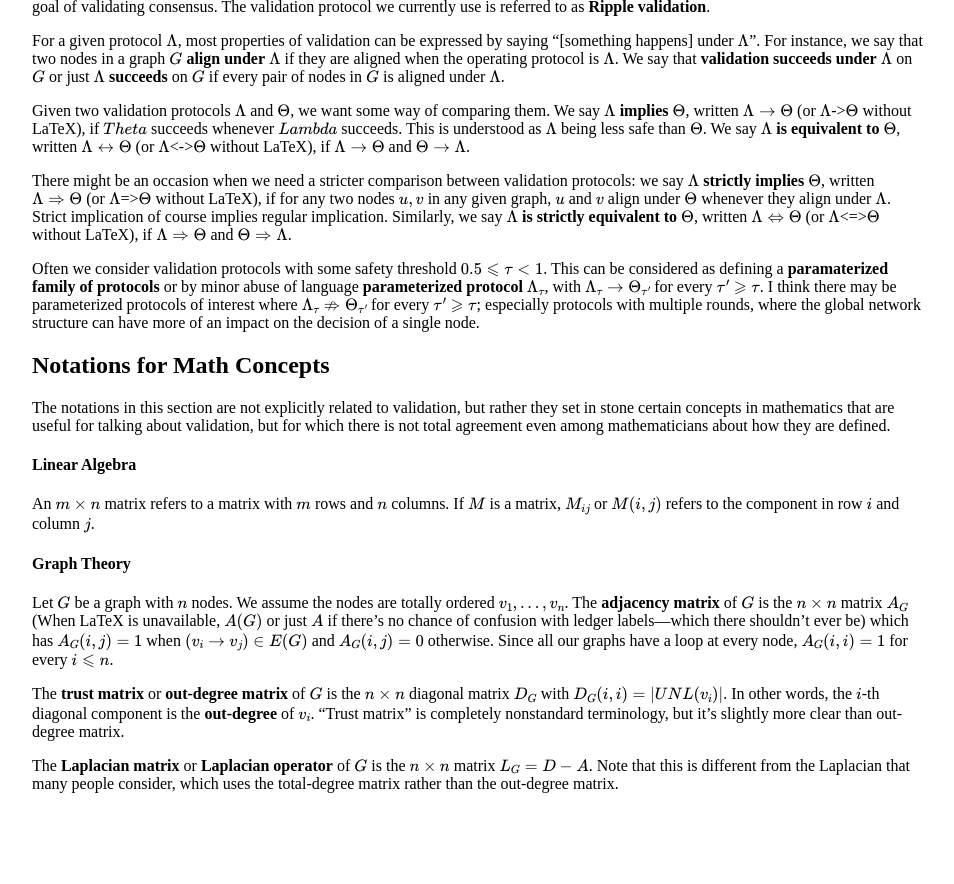
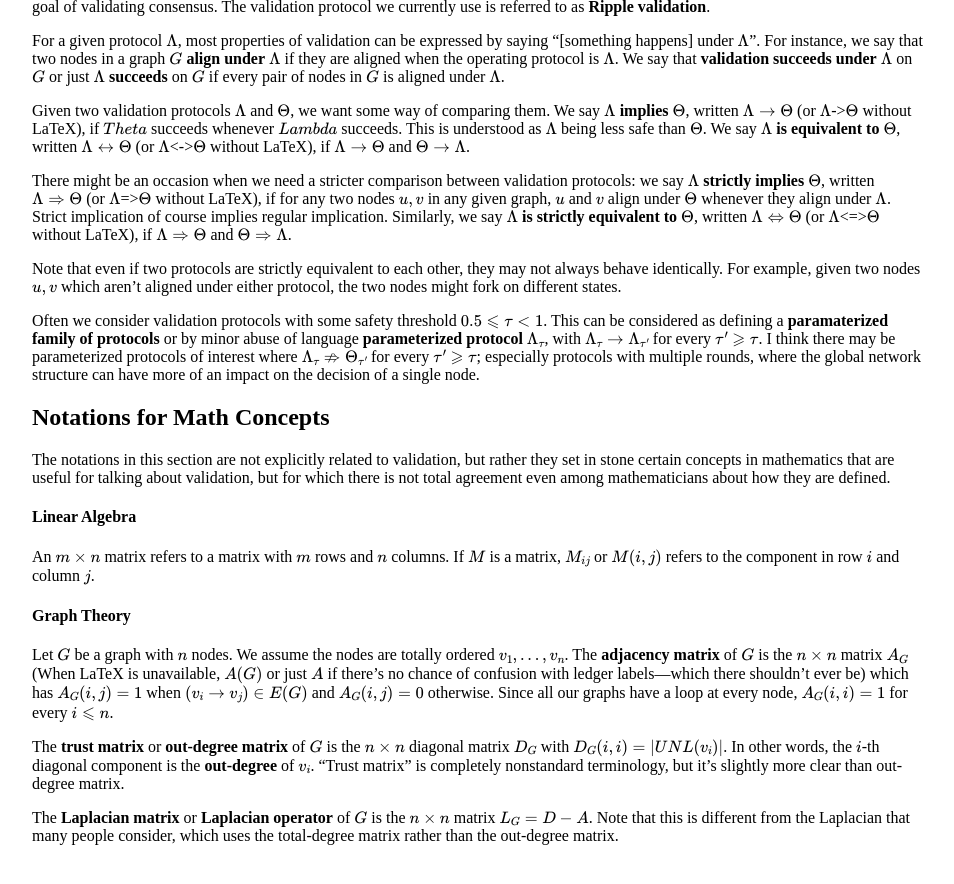
Before and after one commit to ChronusZ/chronusz.github.io, a Jekyll site: the page built from _posts/2017-06-22-validation-notation.md, in a window 1280 px wide and 900 px high, scrolled down 2613 px. Shown: the top 884 px of the window, without its empty margins (160-1114 px from the left). Built offline with Jekyll 4.4.1, drawn with Linux system fonts in a browser that asks for light colours; formulas are drawn with MathJax 3; before the commit the page ends 3466 px from its top, so only the background shows below that.

Commit message:
Minor revisions and improvements

```diff
--- a/_posts/2017-06-22-validation-notation.md
+++ b/_posts/2017-06-22-validation-notation.md
@@ -74,7 +74,9 @@ Given two validation protocols $$\Lambda$$ and $$\Theta$$, we want some way of c
 
 There might be an occasion when we need a stricter comparison between validation protocols: we say $$\Lambda$$ **strictly implies** $$\Theta$$, written $$\Lambda\Rightarrow\Theta$$ (or $$\Lambda$$=\>$$\Theta$$ without LaTeX), if for any two nodes $$u,v$$ in any given graph, $$u$$ and $$v$$ align under $$\Theta$$ whenever they align under $$\Lambda$$. Strict implication of course implies regular implication. Similarly, we say $$\Lambda$$ **is strictly equivalent to** $$\Theta$$, written $$\Lambda\Leftrightarrow\Theta$$ (or $$\Lambda$$\<=\>$$\Theta$$ without LaTeX), if $$\Lambda\Rightarrow\Theta$$ and $$\Theta\Rightarrow\Lambda$$.
 
-Often we consider validation protocols with some safety threshold $$0.5\leqslant\tau<1$$. This can be considered as defining a **paramaterized family of protocols** or by minor abuse of language **parameterized protocol** $$\Lambda_{\tau}$$, with $$\Lambda_{\tau}\rightarrow\Theta_{\tau'}$$ for every $$\tau'\geqslant \tau$$. I think there may be parameterized protocols of interest where $$\Lambda_{\tau}\nRightarrow\Theta_{\tau'}$$ for every $$\tau'\geqslant \tau$$; especially protocols with multiple rounds, where the global network structure can have more of an impact on the decision of a single node.
+Note that even if two protocols are strictly equivalent to each other, they may not always behave identically. For example, given two nodes $$u,v$$ which aren't aligned under either protocol, the two nodes might fork on different states.
+
+Often we consider validation protocols with some safety threshold $$0.5\leqslant\tau<1$$. This can be considered as defining a **paramaterized family of protocols** or by minor abuse of language **parameterized protocol** $$\Lambda_{\tau}$$, with $$\Lambda_{\tau}\rightarrow\Lambda_{\tau'}$$ for every $$\tau'\geqslant \tau$$. I think there may be parameterized protocols of interest where $$\Lambda_{\tau}\nRightarrow\Theta_{\tau'}$$ for every $$\tau'\geqslant \tau$$; especially protocols with multiple rounds, where the global network structure can have more of an impact on the decision of a single node.
 
 ## Notations for Math Concepts
 
```
